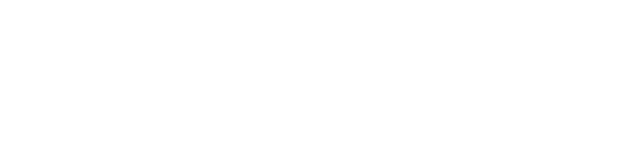
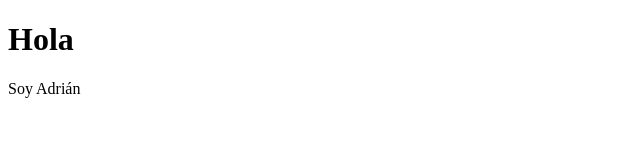
Before and after one commit to pelayord76/UD-5_Tarea4_PelayoRD_Remote, a plain HTML site: page index.html in a window 1280 px wide. Shown: the whole page, without its empty margins (0-640 px from the left). Drawn offline with Linux system fonts and the light colour scheme.

Commit message:
Primer commit

```diff
--- a/index.html
+++ b/index.html
@@ -5,5 +5,8 @@
     <meta name="viewport" content="width=device-width, initial-scale=1.0" />
     <title>Document</title>
   </head>
-  <body></body>
+  <body>
+    <h1>Hola</h1>
+    <p>Soy Adrián</p>
+  </body>
 </html>
```
